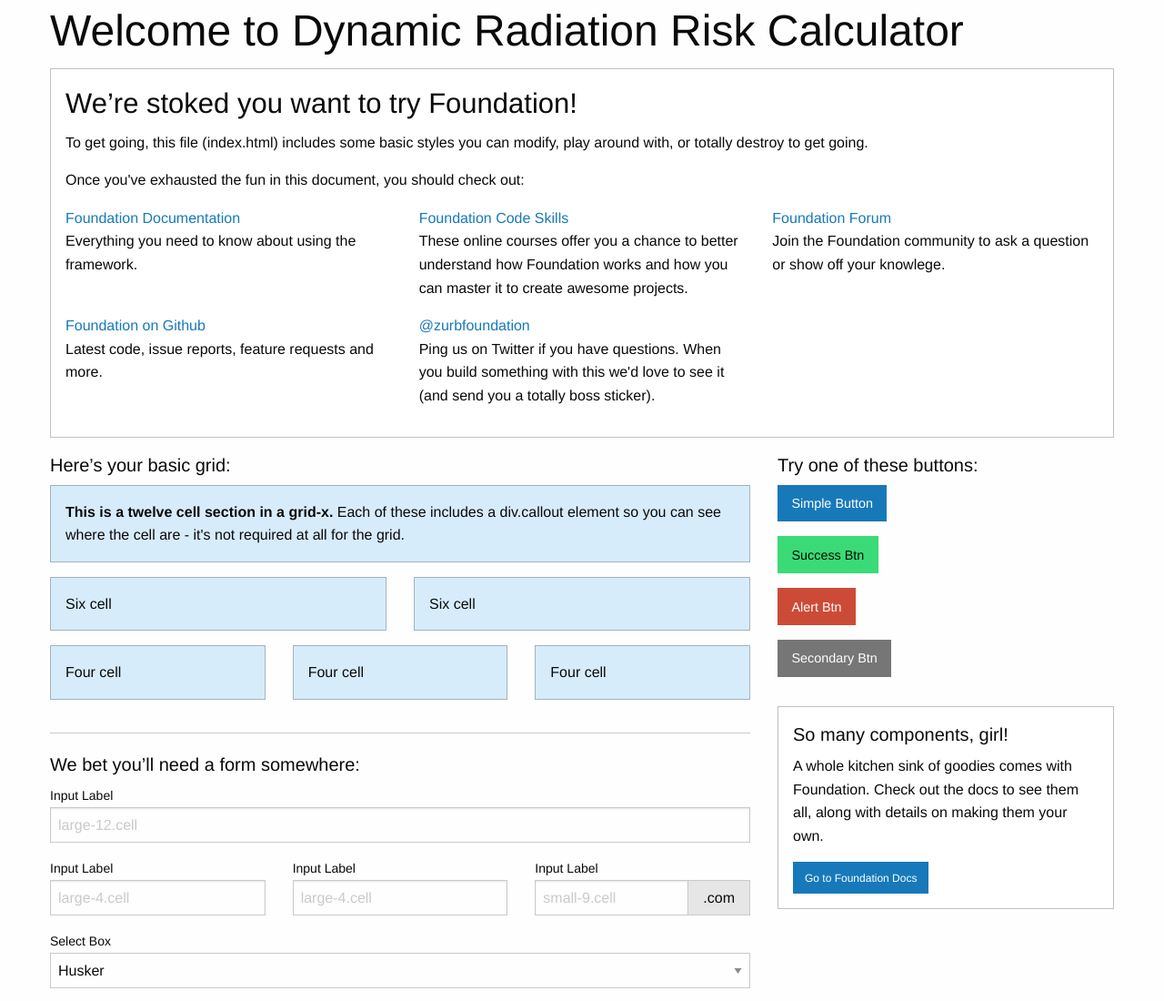
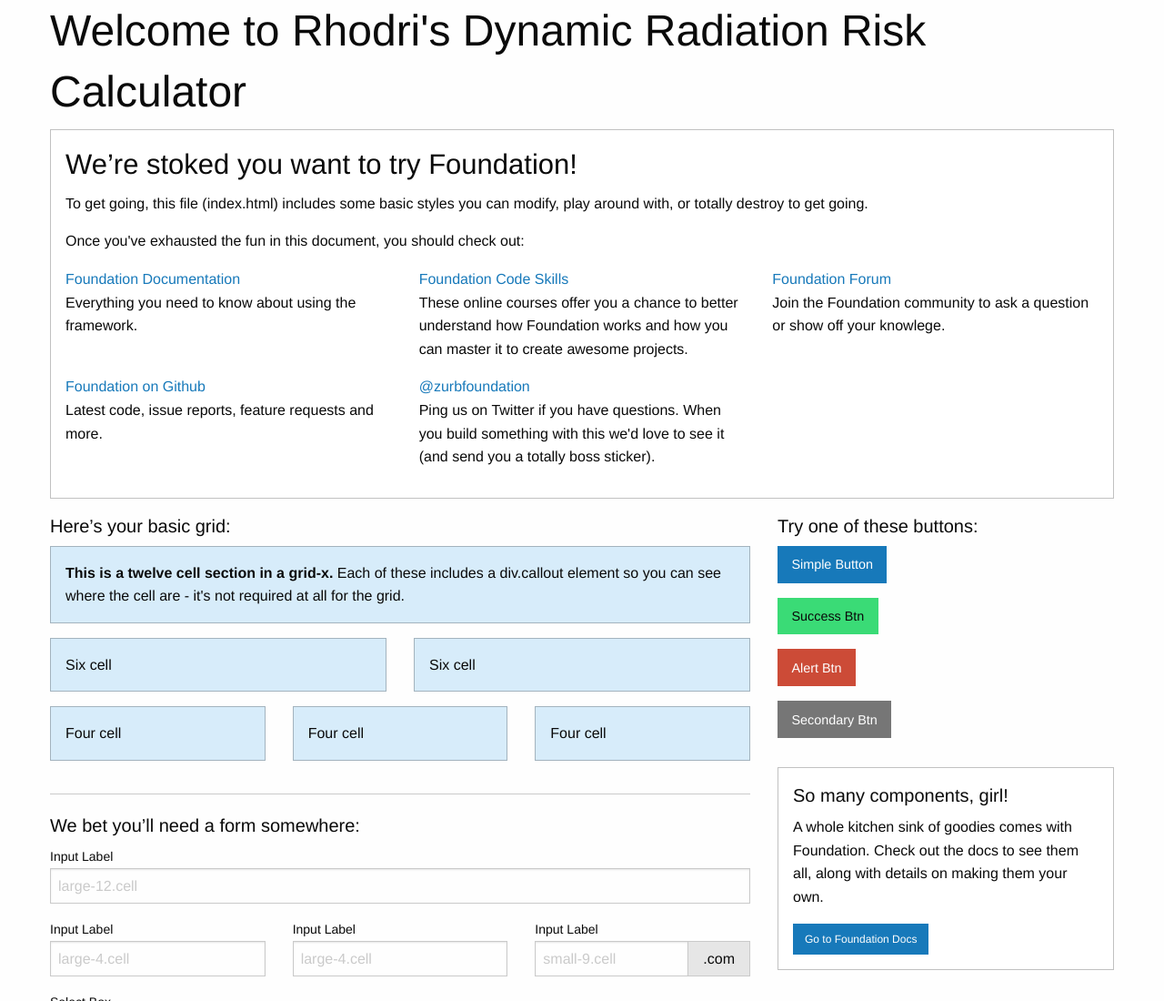
Before and after one commit to mcbrs1a/RRCalc, a plain HTML site: page index.html in a window 1280 px wide. Shown: the top 1100 px of the page at 91% size. Drawn offline with Linux system fonts and the light colour scheme.

Commit message:
add project files

```diff
--- a/index.html
+++ b/index.html
@@ -13,7 +13,7 @@
     <div class="grid-container">
       <div class="grid-x grid-padding-x">
         <div class="large-12 cell">
-          <h1>Welcome to Dynamic Radiation Risk Calculator</h1>
+          <h1>Welcome to Rhodri's Dynamic Radiation Risk Calculator</h1>
         </div>
       </div>
 
```
